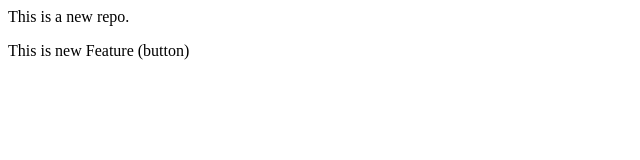
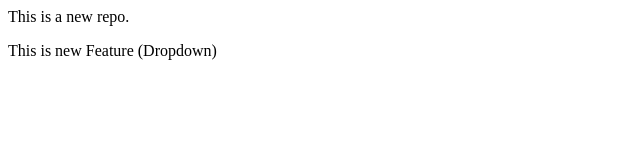
Before and after one commit to hello-baccho/localrepo, a plain HTML site: page index.html in a window 1280 px wide. Shown: the full height of the page, 0-640 px from the left. Drawn offline with Linux system fonts and the light colour scheme.

Commit message:
ADD Dropdown

```diff
--- a/index.html
+++ b/index.html
@@ -1,2 +1,2 @@
 <p>This is a new repo.</p>
-<P>This is new Feature (button)</P>
+<P>This is new Feature (Dropdown)</P>
```
